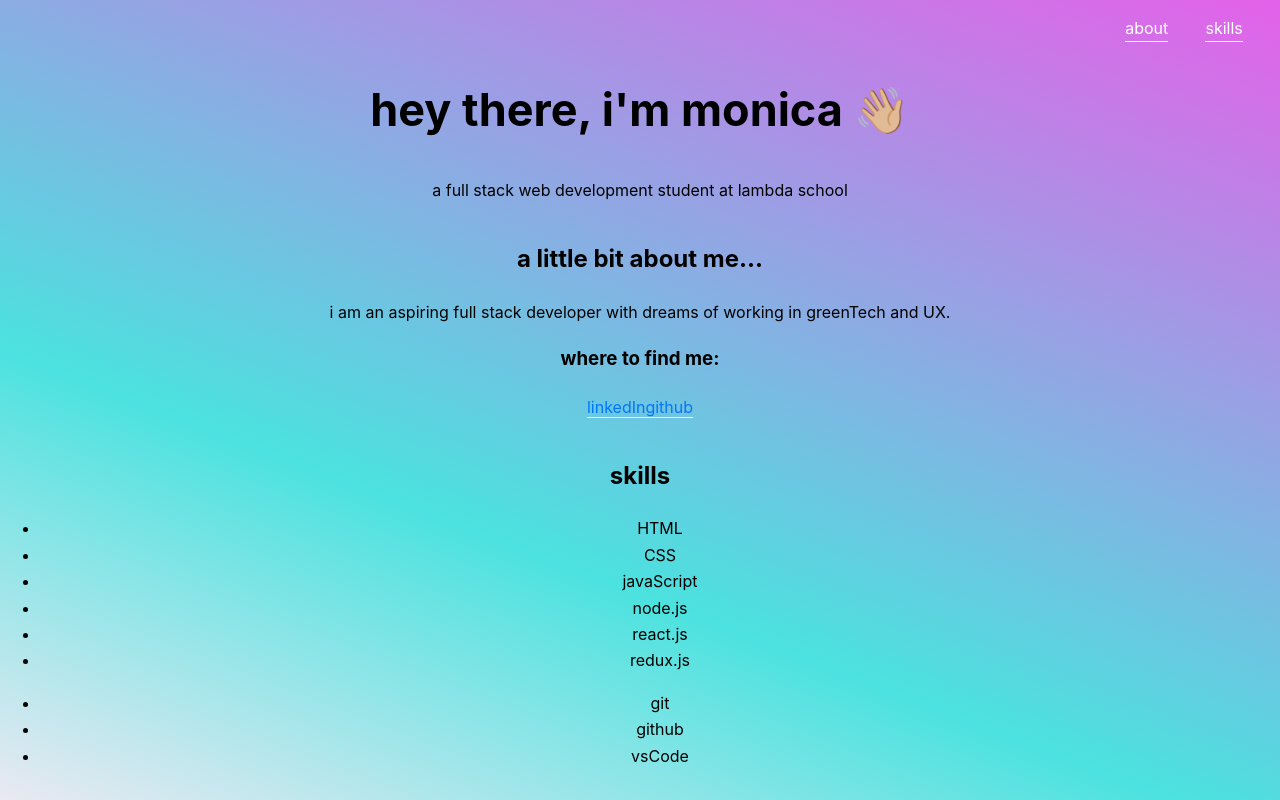
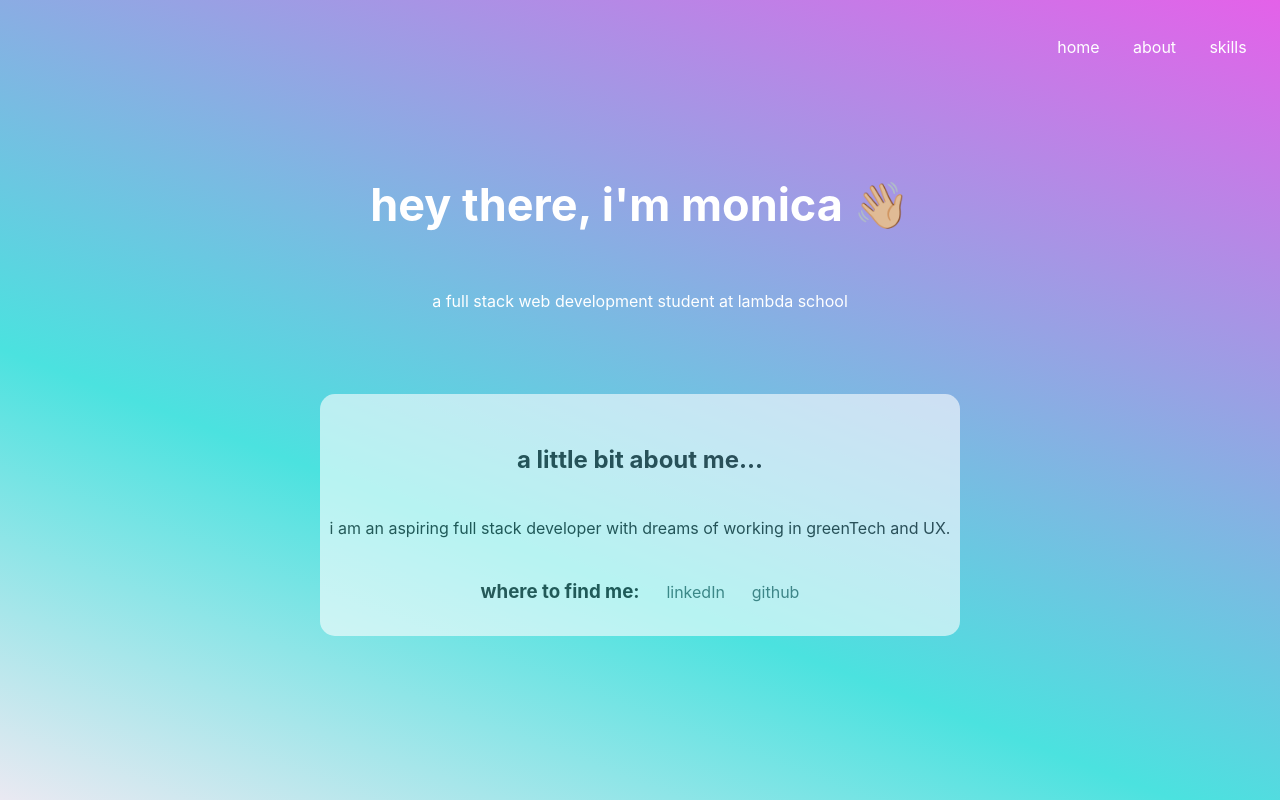
Before and after one commit to monicasalas86/ms-portfolio, a React (Create React App) app: page /about in a window 1280 px wide. Built offline with nearby package versions, Linux system fonts and the light colour scheme.

Commit message:
finished styling porfolio

```diff
--- a/src/App.css
+++ b/src/App.css
@@ -1,20 +1,15 @@
 main {
-  align-content: center;
-  box-sizing: border-box;
-  display: grid;
   font-family: 'SF Pro Text', 'SF Pro Icons', 'Helvetica Neue', 'Helvetica',
     'Arial', sans-serif;
-  hyphens: auto;
+  /* hyphens: auto; */
   line-height: 1.65;
-  margin: 0 auto;
   max-width: 100vw;
   min-height: 100vh;
-  padding: 72px 0;
-  text-align: center;
-  height: 100vh;
+  /* height: 100vh; */
   background: rgb(234,233,242);
   background: linear-gradient(21deg, rgba(234,233,242,1) 0%, rgba(75,226,223,1) 35%, rgba(228,97,233,1) 100%);
-
+  display: flex;
+  flex-direction: column;
 }
 h1 {
   font-size: 45px;
@@ -25,16 +20,6 @@ h2 {
 p {
   font-size: 16px;
 }
-a {
-  border-bottom: 1px solid white;
-  color: #0076ff;
-  cursor: pointer;
-  text-decoration: none;
-  transition: all 0.2s ease;
-}
-a:hover {
-  border-bottom: 1px solid #0076ff;
-}
 code,
 pre {
   color: #d400ff;
@@ -42,25 +27,102 @@ pre {
     Bitstream Vera Sans Mono, Courier New, monospace, serif;
   font-size: 0.92em;
 }
-code:before,
+/* code:before,
 code:after {
   content: '\`';
-}
+} */
 
 /* header styling */
 header {
-  height: 100%;
+  height: 60px;
   display: flex;
-  align-self: flex-end;
   justify-content: flex-end;
 }
 nav {
-  width: 15%;
+  width: 20%;
   display: flex;
   justify-content: space-evenly;
+  align-self: flex-end;
 }
 .navlink {
   color: white;
+  text-decoration: none;
 }
 
 /* intro styling */
+.portfolioBody {
+  display: flex;
+  flex-direction: column;
+  align-items: center;
+  height: 75vh;
+  justify-content: center;
+  color: white;
+
+}
+.intro {
+  height: 50%;
+  display: flex;
+  flex-direction: column;
+  justify-content: center;
+  padding-bottom: 10px;
+  align-items: center;
+}
+
+/* about styling */
+.aboutContainer {
+  display: flex;
+  flex-direction: column;
+  align-items: center;
+  background-color: white;
+  opacity: .6;
+  border-radius: 15px;
+  padding: 10px;
+  color: black;
+}
+.aboutText {
+  display: flex;
+  flex-direction: column;
+  align-items: center;
+}
+.aboutLinks {
+  display: flex;
+  flex-direction: row;
+  width: 60%;
+  justify-content: center;
+  justify-content: space-evenly;
+}
+.aboutLinks a {
+  display: flex;
+  align-items: center;
+  text-decoration: none;
+  color:darkslategray;
+}
+
+/* skills styling */
+.skillsContainer {
+  display: flex;
+  flex-direction: column;
+  align-items: center;
+  background-color: white;
+  opacity: .6;
+  border-radius: 15px;
+  padding: 10px;
+  color: black;
+  width: 40%;
+}
+.listContainer {
+  display: flex;
+  flex-direction: row;
+  width: 75%;
+  justify-content: space-evenly;
+}
+.skillsList {
+  width: 40%;
+  display: flex;
+  justify-content: center;
+}
+.skillsList li {
+  list-style-type: none;
+  padding: 0;
+  margin: 0;
+}
--- a/src/App.js
+++ b/src/App.js
@@ -12,17 +12,26 @@ const App = () => {
     <main>
       <header>
           <nav>
+            <Link to='/' className='navlink'>home</Link>
             <Link to='/about' className='navlink'>about</Link>
             <Link to='/skills' className='navlink'>skills</Link>
           </nav>
       </header>
       <div className='portfolioBody'>
-        <div className='intro'>
+        <div className='intro' path='/'>
           <h1>hey there, i'm monica 👋🏼</h1>
           <p>a full stack web development student at lambda school</p>
-          <About path='/about'/>
-          <Skills path='/skills'/>
         </div>
+        <Switch>
+          <Route path='/about'>
+            <About />
+          </Route>
+          <Route path='/skills'>
+            <Skills />
+          </Route>
+
+
+        </Switch>
       </div>
     </main>
   );
--- a/src/components/Skills.js
+++ b/src/components/Skills.js
@@ -4,6 +4,7 @@ const Skills = () => {
     return (
         <section className='skillsContainer'>
             <h2>skills</h2>
+            <div className='listContainer'>
                 <div className='skillsList'>
                     <ul>
                         <li>HTML</li>
@@ -21,6 +22,7 @@ const Skills = () => {
                         <li>vsCode</li>
                     </ul>
                 </div>
+            </div>
         </section>
     )
 }
```
Lines whose indentation alone changed are shown as unchanged.
